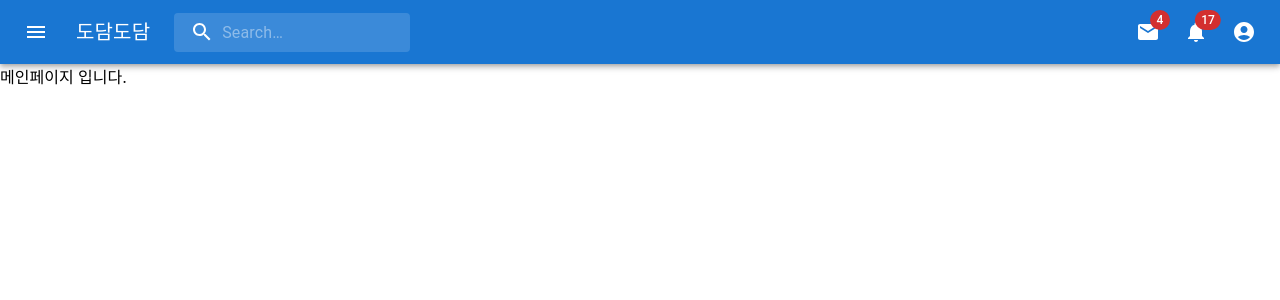
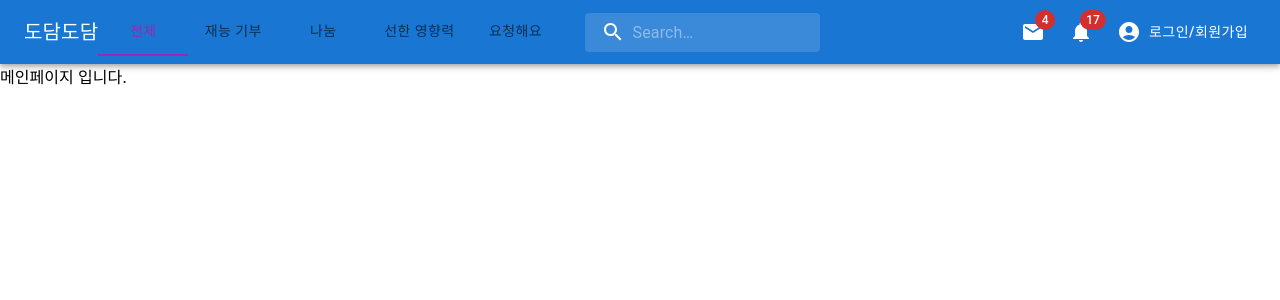
Before and after one commit to dudgns5845/Dodam, a React (Create React App) app in the folder dodam/: page / in a window 1280 px wide. Shown: the top 300 px of the page. Built offline with nearby package versions, Linux system fonts and the light colour scheme.

Commit message:
#5 헤더 완성

```diff
--- a/dodam/src/components/Header.js
+++ b/dodam/src/components/Header.js
@@ -15,6 +15,9 @@ import AccountCircle from '@mui/icons-material/AccountCircle';
 import MailIcon from '@mui/icons-material/Mail';
 import NotificationsIcon from '@mui/icons-material/Notifications';
 import MoreIcon from '@mui/icons-material/MoreVert';
+import Tabs from '@mui/material/Tabs';
+import Tab from '@mui/material/Tab';
+import { Button } from "@mui/material";
 
 
 const Search = styled('div')(({ theme }) => ({
@@ -64,6 +67,13 @@ export default function Header() {
     const isMenuOpen = Boolean(anchorEl);
     const isMobileMenuOpen = Boolean(mobileMoreAnchorEl);
 
+
+    const [value, setValue] = React.useState('one');
+
+    const handleChange = (event, newValue) => {
+        setValue(newValue);
+    };
+
     const handleProfileMenuOpen = (event) => {
         setAnchorEl(event.currentTarget);
     };
@@ -98,8 +108,8 @@ export default function Header() {
             open={isMenuOpen}
             onClose={handleMenuClose}
         >
-            <MenuItem onClick={handleMenuClose}>Profile</MenuItem>
-            <MenuItem onClick={handleMenuClose}>My account</MenuItem>
+            <MenuItem onClick={handleMenuClose}>마이페이지</MenuItem>
+            <MenuItem onClick={handleMenuClose}>로그아웃</MenuItem>
         </Menu>
     );
 
@@ -159,15 +169,6 @@ export default function Header() {
         <Box sx={{ flexGrow: 1 }}>
             <AppBar position="static">
                 <Toolbar>
-                    <IconButton
-                        size="large"
-                        edge="start"
-                        color="inherit"
-                        aria-label="open drawer"
-                        sx={{ mr: 2 }}
-                    >
-                        <MenuIcon />
-                    </IconButton>
                     <Typography
                         variant="h6"
                         noWrap
@@ -176,6 +177,21 @@ export default function Header() {
                     >
                         도담도담
                     </Typography>
+
+
+                    <Tabs
+                        value={value}
+                        onChange={handleChange}
+                        textColor="secondary"
+                        indicatorColor="secondary"
+                        aria-label="secondary tabs example"
+                    >
+                        <Tab value="one" label="전체" />
+                        <Tab value="two" label="재능 기부" />
+                        <Tab value="three" label="나눔" />
+                        <Tab value="four" label="선한 영향력" />
+                        <Tab value="five" label="요청해요" />
+                    </Tabs>
                     <Search>
                         <SearchIconWrapper>
                             <SearchIcon />
@@ -225,6 +241,8 @@ export default function Header() {
                             <MoreIcon />
                         </IconButton>
                     </Box>
+                    <Button sx={{ color: 'white' }}>로그인/회원가입</Button>
+
                 </Toolbar>
             </AppBar>
             {renderMobileMenu}
```
